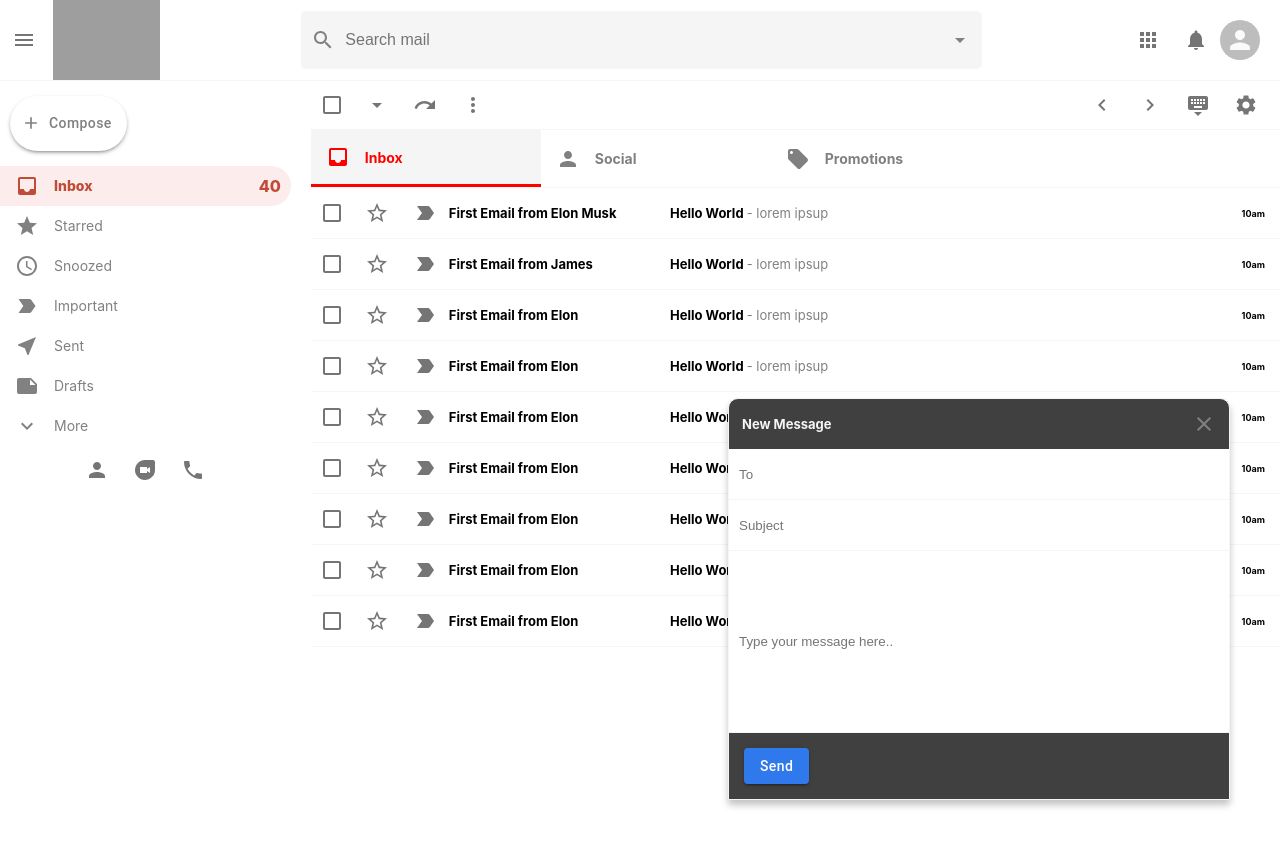
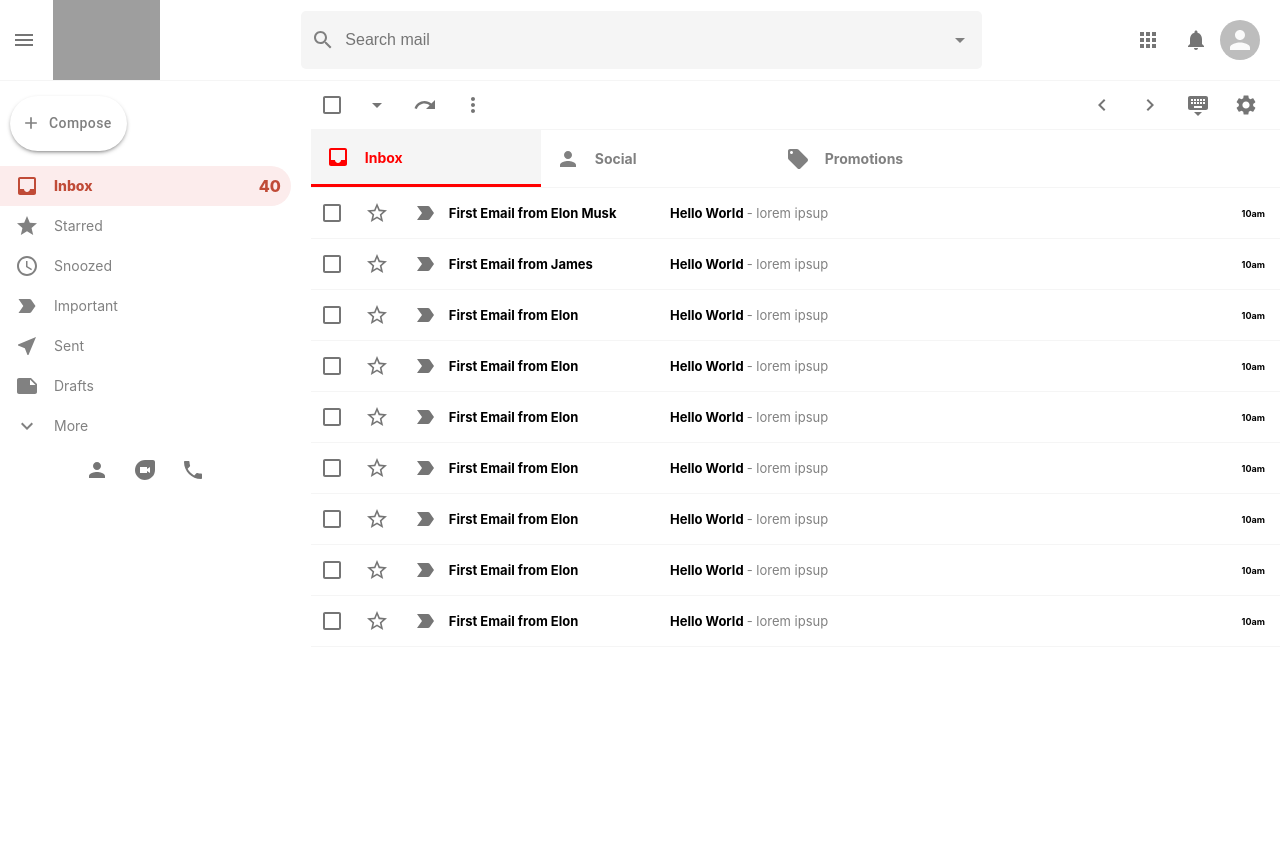
Before and after one commit to yogeshkoli/gmail-clone, a React (Create React App) app: page / in a window 1280 px wide. Shown: the top 846 px of the page. Built offline with nearby package versions, Linux system fonts and the light colour scheme; grey boxes are pictures that could not be loaded.

Commit message:
Use redux state to handle open & close action for send mail feature

```diff
--- a/src/App.js
+++ b/src/App.js
@@ -10,8 +10,13 @@
 import Mail from './app/components/Mail';
 import EmailList from './app/components/EmailList';
 import SendMail from './app/components/SendMail';
+import { useSelector } from 'react-redux';
+import { selectSendMessageOpen } from './features/mail/mailSlice';
 
 function App() {
+
+  const sendMessageOpen = useSelector(selectSendMessageOpen);
+
   return (
     <Router>
       <div className="app">
@@ -30,7 +35,7 @@
             </Route>
           </Switch>
         </div>
-        <SendMail />
+        {sendMessageOpen && <SendMail />}
       </div>
     </Router>
   );
--- a/src/app/components/SendMail.js
+++ b/src/app/components/SendMail.js
@@ -3,11 +3,14 @@
 import './SendMail.scss';
 import { Button } from '@material-ui/core';
 import { useForm } from 'react-hook-form';
+import { closeSendMessage } from '../../features/mail/mailSlice';
+import { useDispatch } from 'react-redux';
 
 
 function SendMail() {
 
     const { register, handleSubmit, watch, formState: { errors } } = useForm();
+    const dispatch = useDispatch();
 
     const onSubmit = data => {
         console.log(data);
@@ -17,7 +20,7 @@
         <div className="sendMail">
             <div className="sendMail__header">
                 <h3>New Message</h3>
-                <CloseIcon className="sendMail__close" />
+                <CloseIcon onClick={() => dispatch(closeSendMessage())} className="sendMail__close" />
             </div>
             <form onSubmit={handleSubmit(onSubmit)}>
                 <input
--- a/src/app/components/Sidebar.js
+++ b/src/app/components/Sidebar.js
@@ -13,13 +13,19 @@
 import PersonIcon from '@material-ui/icons/Person';
 import DuoIcon from '@material-ui/icons/Duo';
 import PhoneIcon from '@material-ui/icons/Phone';
+import { useDispatch } from 'react-redux';
+import { openSendMessage } from '../../features/mail/mailSlice';
 
 function Sidebar() {
+
+    const dispatch = useDispatch();
+
     return (
         <div className="sidebar">
             <Button
                 startIcon={<AddIcon fontSize="large" />}
                 className="sidebar__compose"
+                onClick={() => dispatch(openSendMessage())}
             >
                 Compose
             </Button>
```
